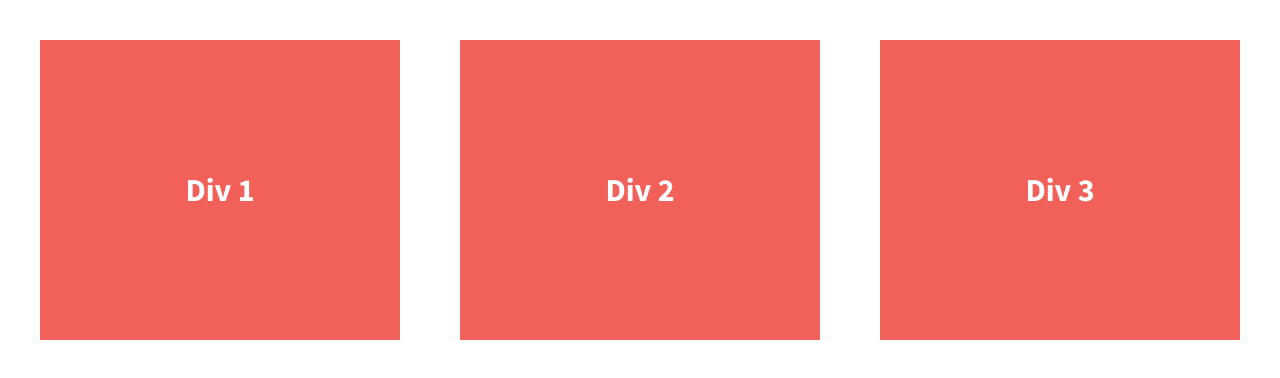
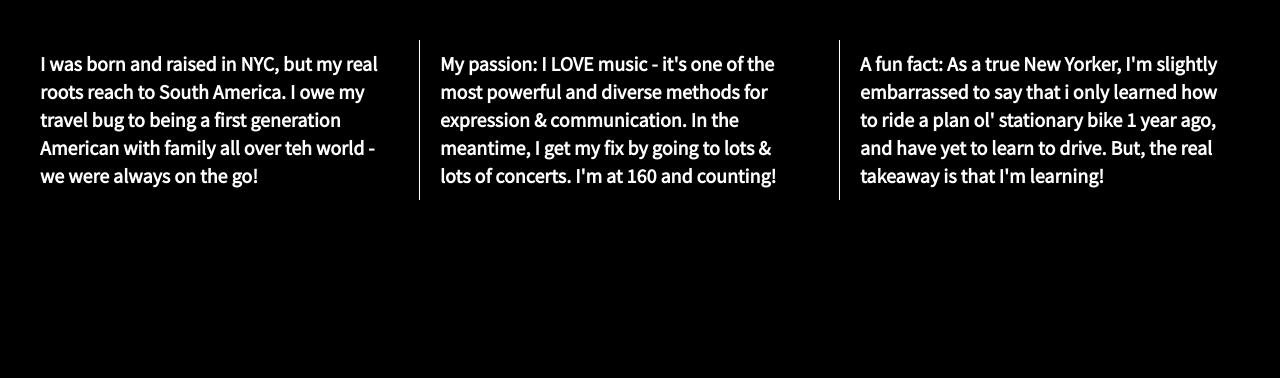
Before and after one commit to ettalaura/206-divs-flexbox, a plain HTML site: page index.html in a window 1280 px wide. Drawn offline with nearby package versions, Linux system fonts and the light colour scheme.

Commit message:
Customized Text, border and background

```diff
--- a/css/main.css
+++ b/css/main.css
@@ -97,7 +97,7 @@ textarea {
 
 
 html {
-  background-color: #fff;
+  background-color: black;
   height: 100%;
 }
 
@@ -118,16 +118,21 @@ body {
 .div-1, .div-2, .div-3 {
   /*give the divs a width of 30%, add display:flex, set justify-content and align-items to center*/
   color: #fff;
-  line-height: 1.5em;
-  font-size: 1.6em;
-  background-color: #f16059;
-  height: 300px;
+  line-height: flex;
+  font-size: contain;
+  height: flex;
   display: flex;
   width: 30%;
   justify-content: center;
   align-items: center;
+  flex-wrap: all;
+  font-family: 'Source Sans Pro', sans-serif;
 }
 
+.div-2, .div-3{
+  padding: 10px 20px 10px 20px;
+  border-left:1px solid #fff;
+}
 
 
 
--- a/index.html
+++ b/index.html
@@ -14,7 +14,7 @@
         <link rel="stylesheet" href="css/main.css">
         <script src="js/vendor/modernizr-2.8.3.min.js"></script>
         <link href='http://fonts.googleapis.com/css?family=Lora:700' rel='stylesheet' type='text/css'>
-        <link href='http://fonts.googleapis.com/css?family=Source+Sans+Pro:400,700' rel='stylesheet' type='text/css'>
+        <link href="https://fonts.googleapis.com/css?family=Source+Sans+Pro&display=swap" rel="stylesheet" type="text/css">
     </head>
     <body>
         <!--[if lt IE 8]>
@@ -23,13 +23,13 @@
 
         <section class="wrapper">
             <div class="div-1">
-                Div 1
+                I was born and raised in NYC, but my real roots reach to South America.  I owe my travel bug to being a first generation American with family all over teh world - we were always on the go!
             </div>
             <div class="div-2">
-                Div 2
+                My passion: I LOVE music - it's one of the most powerful and diverse methods for expression & communication. In the meantime, I get my fix by going to lots & lots of concerts.  I'm at 160 and counting!
             </div>
             <div class="div-3">
-                Div 3
+                A fun fact: As a true New Yorker, I'm slightly embarrassed to say that i only learned how to ride a plan ol' stationary bike 1 year ago, and have yet to learn to drive. But, the real takeaway is that I'm learning!
             </div>
         </section>
 
```
